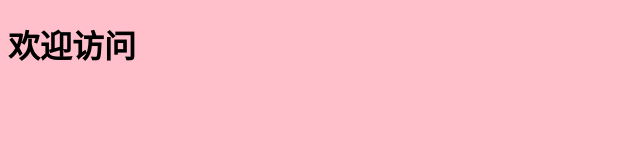
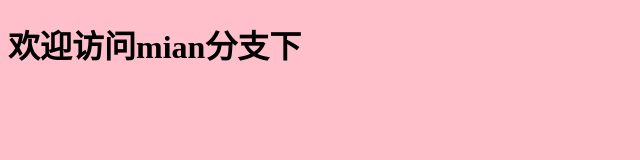
Before and after one commit to Codeverick/project_cs2, a plain HTML site: page index.html in a window 1280 px wide. Shown: the whole page, without its empty margins (0-640 px from the left). Drawn offline with Linux system fonts and the light colour scheme.

Commit message:
修改了main分支文件

```diff
--- a/index.html
+++ b/index.html
@@ -9,7 +9,7 @@
 </head>
 
 <body>
-    <h1>欢迎访问</h1>
+    <h1>欢迎访问mian分支下</h1>
 </body>
 
 </html>
```
